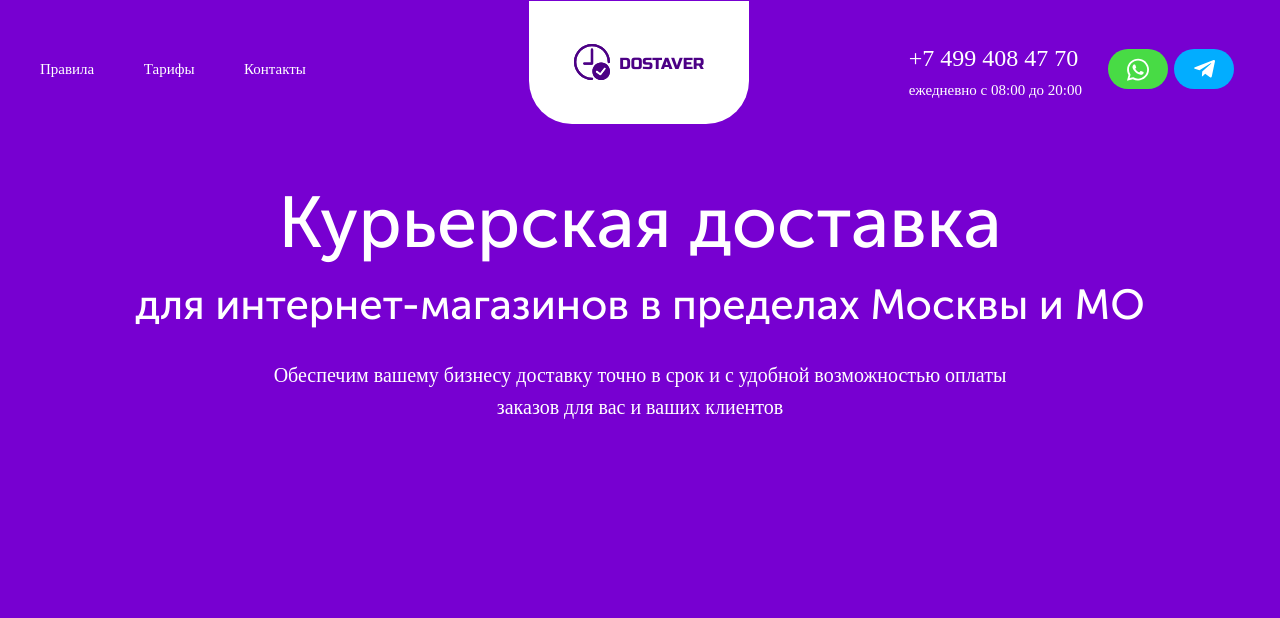
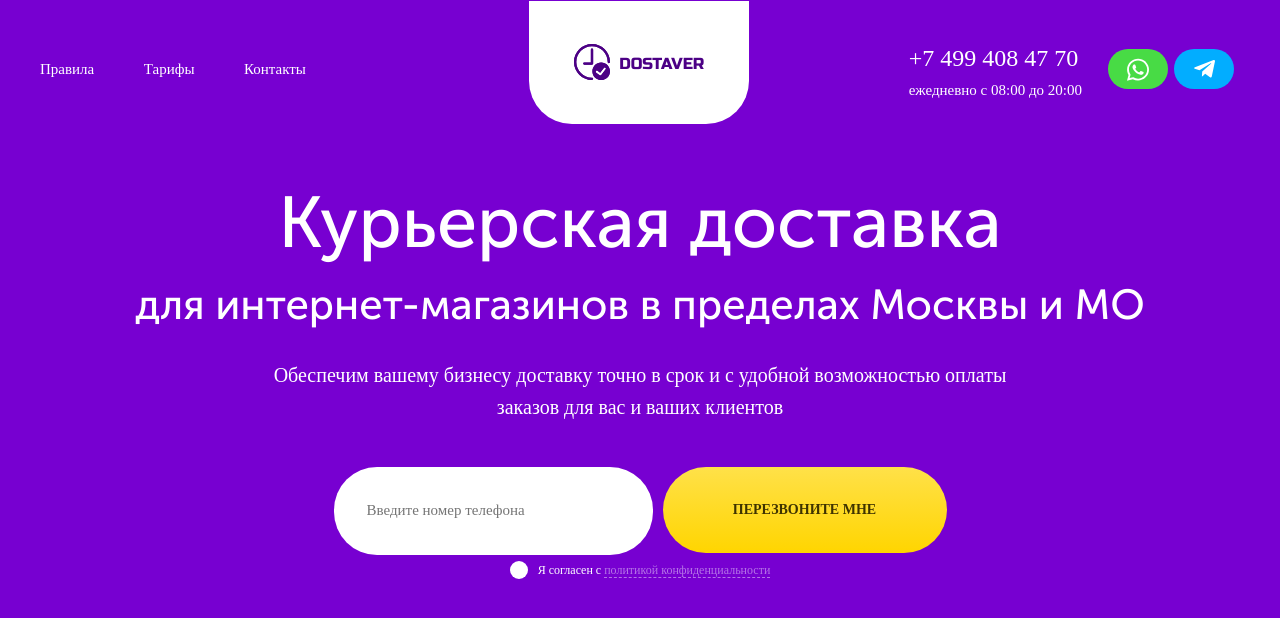
Before and after one commit to mrbushik/Delivery-service, a React (Create React App) app: page / in a window 1280 px wide. Shown: the top 618 px of the page. Built offline with nearby package versions, Linux system fonts and the light colour scheme.

Commit message:
creat leade form

```diff
--- a/src/components/HeaderText/headerText.scss
+++ b/src/components/HeaderText/headerText.scss
@@ -10,6 +10,7 @@
         width: 759px;
         display: inline-flex;
         margin-top: 25px;
+        margin-bottom: 0;
     }
 }
 
--- /dev/null
+++ b/src/components/LeadForm/LeadForm.jsx
@@ -0,0 +1,45 @@
+import React from 'react'
+import styled from 'styled-components'
+import './LeadForm.scss'
+
+const PrivacyPolicyLink = styled.a`
+border-bottom: 1px dashed #FFFFFF;
+opacity: 1;
+margin-left: 3px;
+`;
+
+function LeadForm({buttonText}) {
+    const [isChecked, setIsChecked] = React.useState(false);
+  return (
+    <>
+    <div className="container">
+    <form className="lead-form">
+        <div className="lead-container">
+        <input type="text" placeholder='Введите номер телефона'/>
+        <button type="submit">{buttonText}</button>
+        </div>
+        <div className="lead-checkbox__container">
+    <label className='checkbox-wrapper'>
+      <input
+        type="checkbox"
+        onChange={() => {
+          setIsChecked(!isChecked);
+        }}
+      />
+      <span
+        className={`checkbox ${isChecked ? "checkbox--active" : ""}`}
+        aria-hidden="true"
+      />
+    </label>
+        <p>Я согласен с
+        {isChecked
+        ? <PrivacyPolicyLink href='##'>политикой конфиденциальности</PrivacyPolicyLink>
+        : <a className='privacy-policy__link' href='##'>политикой конфиденциальности</a>}</p>
+        </div>
+    </form>
+    </div>
+    </>
+  )
+}
+
+export default LeadForm
--- /dev/null
+++ b/src/components/LeadForm/LeadForm.scss
@@ -0,0 +1,117 @@
+.lead-form {
+    margin-top: 44px;
+}
+
+.lead-container {
+    display: flex;
+    justify-content: center;
+
+    input {
+        width: 284px;
+        height: 86px;
+        background: #FFFFFF;
+        border-radius: 43px;
+        border: none;
+        outline: none;
+        padding-left: 33px;
+        font-family: 'Golos';
+        font-style: normal;
+        font-weight: 400;
+        font-size: 15px;
+        line-height: 30px;
+        color: #4C0085;
+        margin-right: 10px;
+
+        &:focus {
+            font-family: 'Golos';
+            font-style: normal;
+            font-weight: 600;
+            font-size: 18px;
+            line-height: 30px;
+        }
+    }
+
+    button {
+        width: 284px;
+        height: 86px;
+        background: linear-gradient(180deg, #FFE149 0%, #FFD500 100%);
+        border-radius: 43px;
+        border: none;
+        font-family: 'Golos';
+        font-style: normal;
+        font-weight: 600;
+        font-size: 14px;
+        line-height: 30px;
+        color: #3E3300;
+
+        &:hover {
+            background: #FFD500;
+        }
+    }
+}
+
+.checkbox-wrapper {
+    display: flex;
+    justify-content: center;
+    align-items: center;
+    width: 18px;
+    height: 18px;
+    border-radius: 5px;
+    background: white;
+    border: none;
+    border-radius: 50%;
+}
+
+input[type="checkbox"] {
+    clip: rect(0 0 0 0);
+    clip-path: inset(50%);
+    height: 1px;
+    overflow: hidden;
+    position: absolute;
+    white-space: nowrap;
+    width: 1px;
+}
+
+.checkbox {
+    width: 18px;
+    height: 18px;
+    display: block;
+    background: transparent;
+    cursor: pointer;
+    position: absolute;
+    z-index: 10;
+}
+
+.checkbox--active {
+    background-image: url(../../icons/img/check.png);
+    width: 10px;
+    height: 8px;
+    background-repeat: no-repeat;
+    .privacy-policy__link{
+        opacity: 1;
+    }
+}
+.checkbox--active .privacy-policy__link{
+    opacity: 1;
+}
+
+.lead-checkbox__container {
+    display: flex;
+    align-items: center;
+    justify-content: center;
+
+    p {
+        margin: 0;
+        margin-left: 10px;
+        font-family: 'Golos';
+        font-style: normal;
+        font-weight: 400;
+        font-size: 12px;
+        line-height: 30px;
+    }
+}
+.privacy-policy__link{
+    border-bottom: 1px dashed #FFFFFF;
+    opacity: 0.45;
+    margin-left: 3px;
+}
--- a/src/pages/MainPage.jsx
+++ b/src/pages/MainPage.jsx
@@ -1,12 +1,14 @@
 import React from 'react'
 import Header from '../components/Header/Header'
 import HeaderText from '../components/HeaderText/HeaderText'
+import LeadForm from '../components/LeadForm/LeadForm'
 
 function mainPage() {
   return (
     <>
     <Header/>
     <HeaderText/>
+    <LeadForm buttonText='ПЕРЕЗВОНИТЕ МНЕ'/>
     </>
   )
 }
```
Also changed, not shown: src/icons/img/check.png (added).
